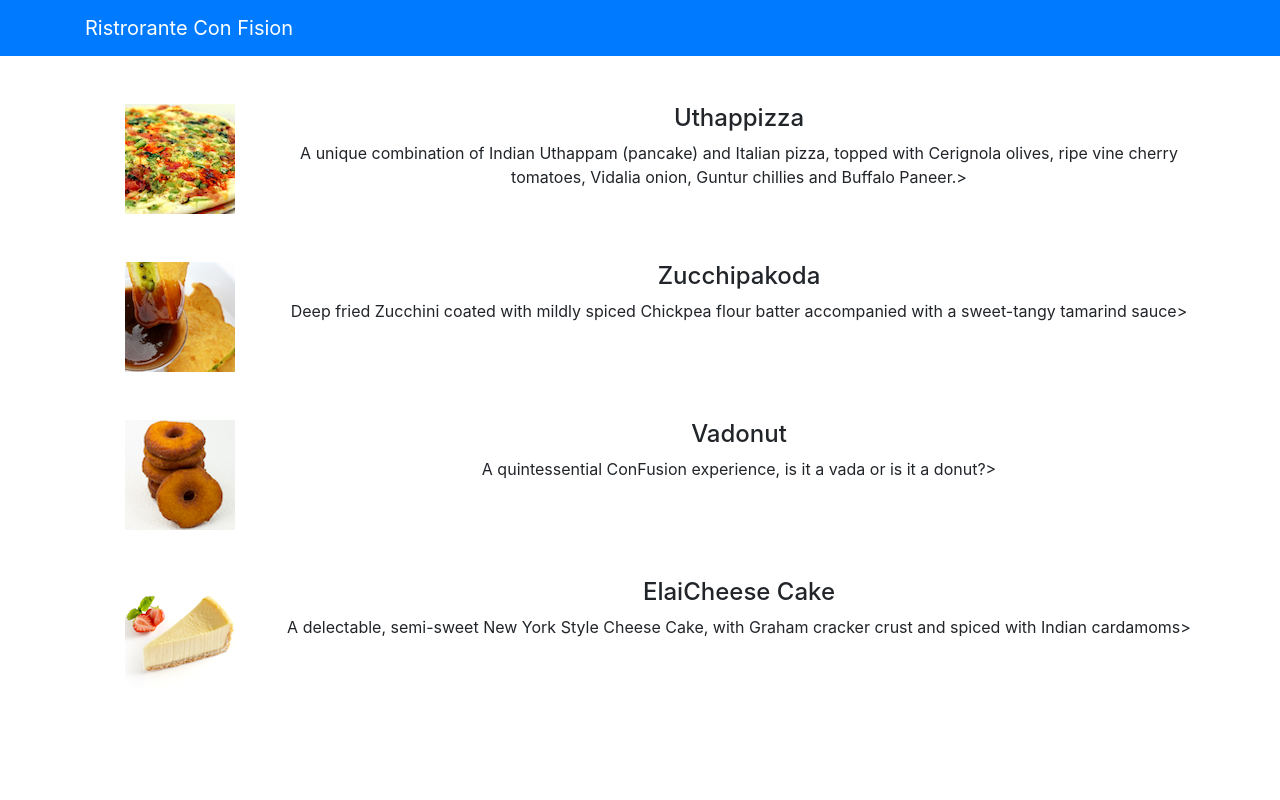
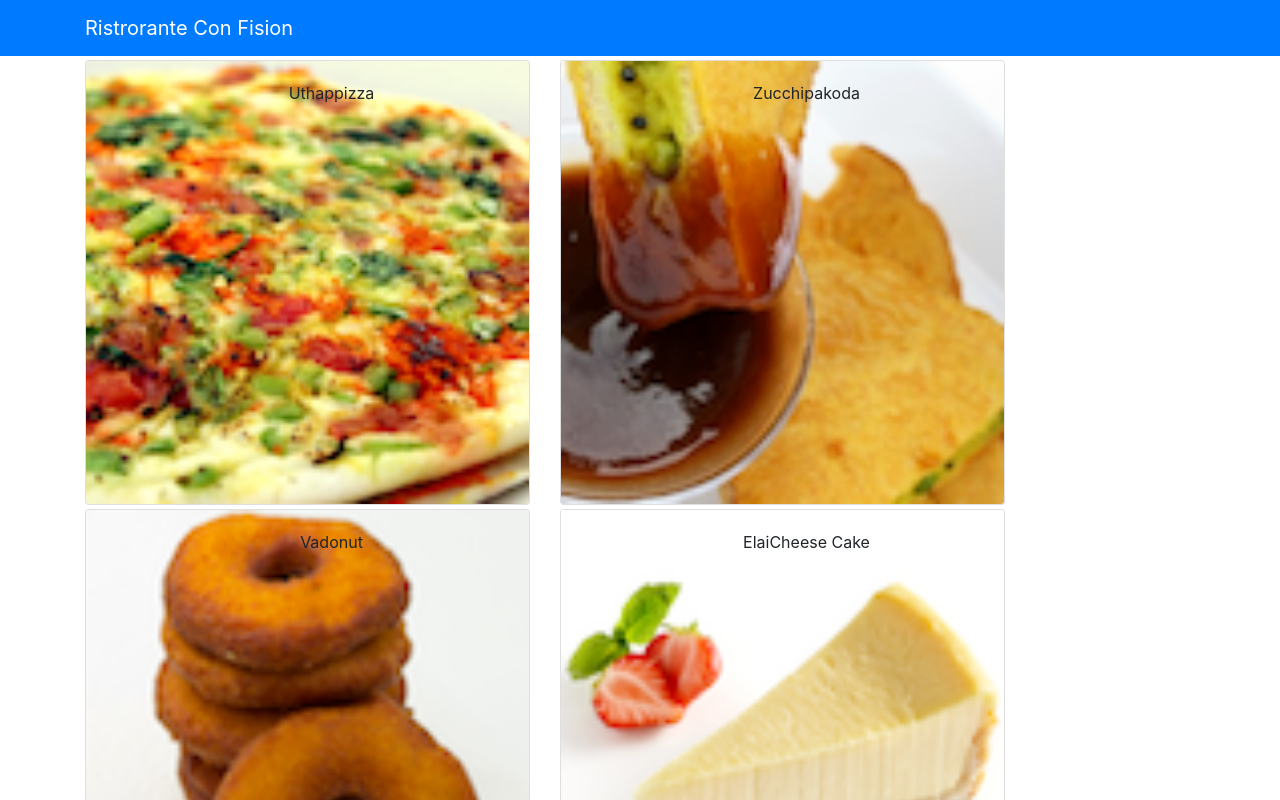
Before and after one commit to dchunawala/confusion, a React (Create React App) app: page / in a window 1280 px wide. Shown: the top 800 px of the page. Built offline with nearby package versions, Linux system fonts and the light colour scheme.

Commit message:
components part two

```diff
--- a/src/App.js
+++ b/src/App.js
@@ -3,8 +3,17 @@
 import { Navbar, NavbarBrand } from 'reactstrap';
 import Menu from './components/MenuComponent';
 import './App.css';
+import { DISHES } from './shared/dishes'
 
 class App extends Component {
+
+  constructor(props) {
+    super(props);
+    this.state = {
+      dishes: DISHES
+    };
+  }
+
   render() {
     return (
       <div className="App">
@@ -14,7 +23,7 @@
             </NavbarBrand>
           </div>
         </Navbar>
-        <Menu />
+        <Menu dishes={this.state.dishes} />
         {/* <header className="App-header">
           <img src={logo} className="App-logo" alt="logo" />
           <h1 className="App-title">Welcome to React</h1>
@@ -25,7 +34,7 @@
       </div>
     );
   }
+
 }
 
-
 export default App;
--- a/src/components/MenuComponent.js
+++ b/src/components/MenuComponent.js
@@ -1,5 +1,5 @@
 import React, { Component } from 'react';
-import { Media } from 'reactstrap';
+import { Card, CardImg, CardImgOverlay, CardText, CardBody, CardTitle } from 'reactstrap';
 
 class Menu extends Component {
 
@@ -7,69 +7,53 @@
         super(props);
 
         this.state = {
-            dishes: [
-                {
-                    id: 0,
-                    name: 'Uthappizza',
-                    image: 'assets/images/uthappizza.png',
-                    category: 'mains',
-                    label: 'Hot',
-                    price: '4.99',
-                    description: 'A unique combination of Indian Uthappam (pancake) and Italian pizza, topped with Cerignola olives, ripe vine cherry tomatoes, Vidalia onion, Guntur chillies and Buffalo Paneer.'
-                },
-                {
-                    id: 1,
-                    name: 'Zucchipakoda',
-                    image: 'assets/images/zucchipakoda.png',
-                    category: 'appetizer',
-                    label: '',
-                    price: '1.99',
-                    description: 'Deep fried Zucchini coated with mildly spiced Chickpea flour batter accompanied with a sweet-tangy tamarind sauce'
-                },
-                {
-                    id: 2,
-                    name: 'Vadonut',
-                    image: 'assets/images/vadonut.png',
-                    category: 'appetizer',
-                    label: 'New',
-                    price: '1.99',
-                    description: 'A quintessential ConFusion experience, is it a vada or is it a donut?'
-                },
-                {
-                    id: 3,
-                    name: 'ElaiCheese Cake',
-                    image: 'assets/images/elaicheesecake.png',
-                    category: 'dessert',
-                    label: '',
-                    price: '2.99',
-                    description: 'A delectable, semi-sweet New York Style Cheese Cake, with Graham cracker crust and spiced with Indian cardamoms'
-                }
-            ]
+            selectedDish: null
+        }
+    }
+
+    onDishSelect(dish) {
+        this.setState({ selectedDish: dish })
+    }
+
+    renderDish(dish) {
+        if (dish != null) {
+            return (
+                <Card>
+                    <CardImg width="100%" src={dish.image} alt={dish.name} />
+                    <CardBody>
+                        <CardTitle >{dish.name}</CardTitle>
+                        <cardText>{dish.description}</cardText>
+                    </CardBody>
+                </Card>
+            );
+        } else {
+            return (
+                <div></div>
+            );
         }
     }
 
     render() {
-        const menu = this.state.dishes.map((dish) => {
+        const menu = this.props.dishes.map((dish) => {
             return (
-                <div key={dish.id} className="col-12 mt-5">
-                    <Media tag="li">
-                        <Media left middle>
-                            <Media object src={dish.image} alt={dish.name} />
-                        </Media>
-                        <Media body className="ml-5">
-                            <Media heading>{dish.name}</Media>
-                            <p> {dish.description}></p>
-                        </Media>
-                    </Media>
-                </div>
+                <div key={dish.id} className="col-12 col-md-5 mt-1">
+                    <Card onClick={() => this.onDishSelect(dish)}>
+                        <CardImg width="100%" src={dish.image} alt={dish.name} />
+                        <CardImgOverlay className="ml-5">
+                            <CardTitle >{dish.name}</CardTitle>
+                            {/* <p> {dish.description}></p> */}
+                        </CardImgOverlay>
+                    </Card>
+                </div >
             );
         });
         return (
-            <div className="container">
+            <div className="container" >
                 <div className="row">
-                    <Media list>
-                        {menu}
-                    </Media>
+                    {menu}
+                </div>
+                <div className="row">
+                    {this.renderDish(this.state.selectedDish)}
                 </div>
             </div>
         );
--- /dev/null
+++ b/src/shared/dishes.js
@@ -0,0 +1,38 @@
+export const DISHES = [
+    {
+        id: 0,
+        name: 'Uthappizza',
+        image: 'assets/images/uthappizza.png',
+        category: 'mains',
+        label: 'Hot',
+        price: '4.99',
+        description: 'A unique combination of Indian Uthappam (pancake) and Italian pizza, topped with Cerignola olives, ripe vine cherry tomatoes, Vidalia onion, Guntur chillies and Buffalo Paneer.'
+    },
+    {
+        id: 1,
+        name: 'Zucchipakoda',
+        image: 'assets/images/zucchipakoda.png',
+        category: 'appetizer',
+        label: '',
+        price: '1.99',
+        description: 'Deep fried Zucchini coated with mildly spiced Chickpea flour batter accompanied with a sweet-tangy tamarind sauce'
+    },
+    {
+        id: 2,
+        name: 'Vadonut',
+        image: 'assets/images/vadonut.png',
+        category: 'appetizer',
+        label: 'New',
+        price: '1.99',
+        description: 'A quintessential ConFusion experience, is it a vada or is it a donut?'
+    },
+    {
+        id: 3,
+        name: 'ElaiCheese Cake',
+        image: 'assets/images/elaicheesecake.png',
+        category: 'dessert',
+        label: '',
+        price: '2.99',
+        description: 'A delectable, semi-sweet New York Style Cheese Cake, with Graham cracker crust and spiced with Indian cardamoms'
+    }
+]
```
